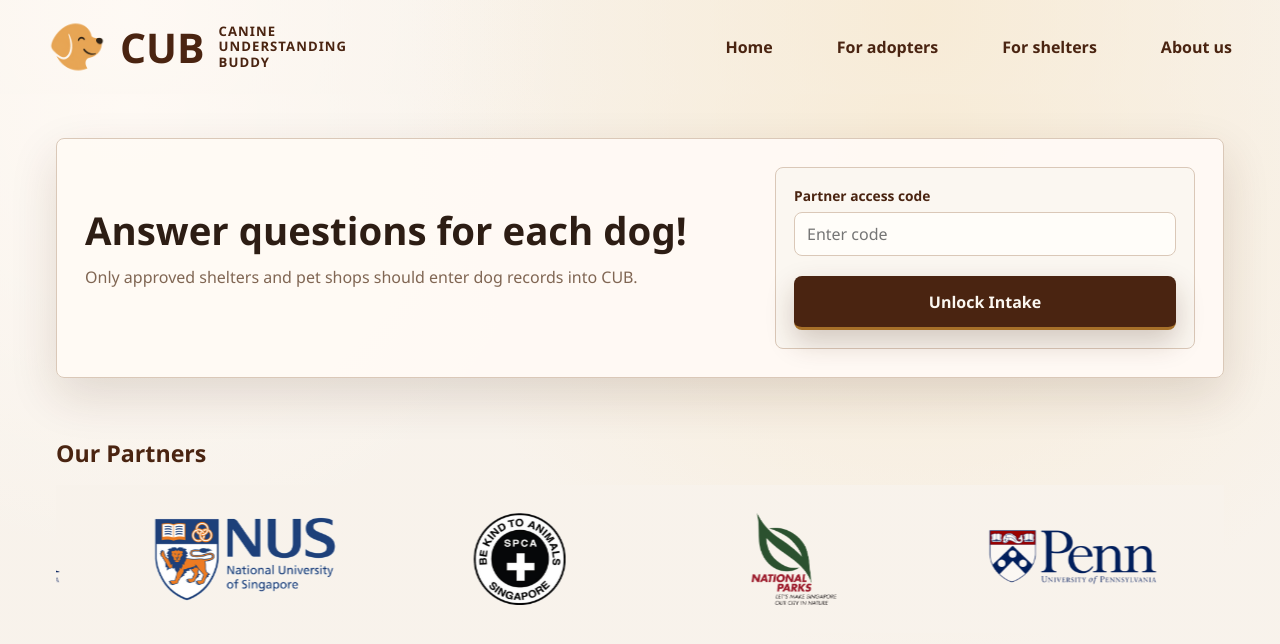
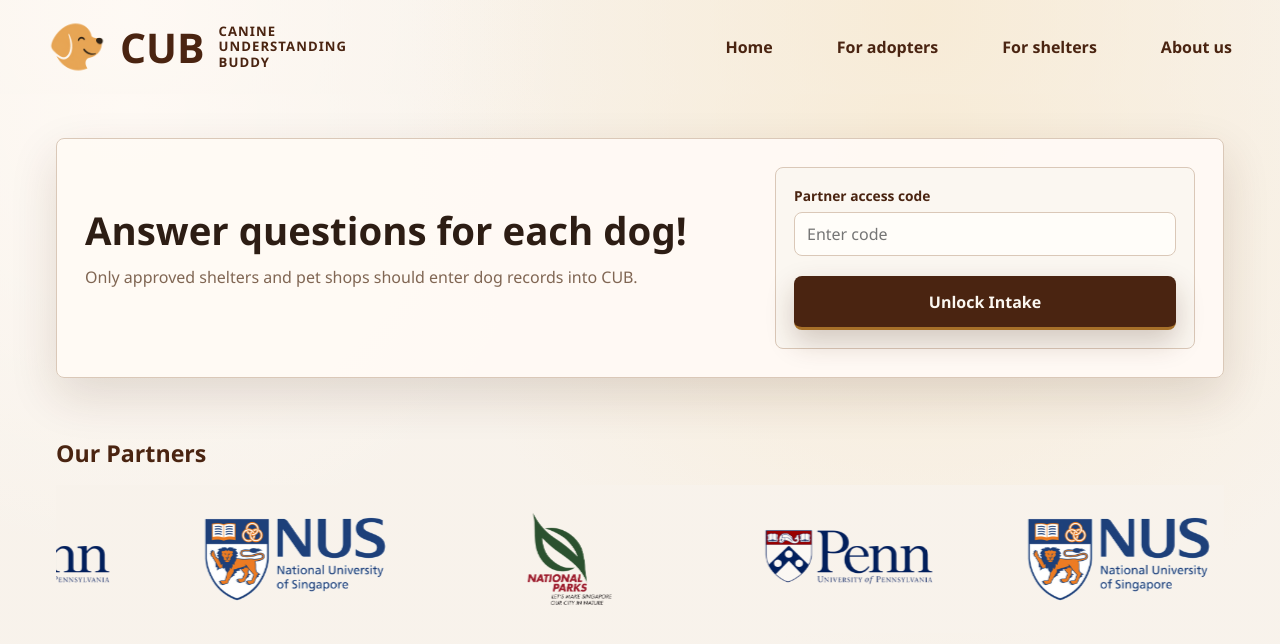
Before and after one commit to yjjrun/CUB, a React (Vite) app: page /partner in a window 1280 px wide. Shown: the top 644 px of the page. Built offline with nearby package versions, Linux system fonts and the light colour scheme.

Commit message:
Update team page and partner logos

```diff
--- a/src/App.jsx
+++ b/src/App.jsx
@@ -35,7 +35,7 @@ const SEO = {
   team: {
     path: "/about/team",
     title: "Our Team | CUB",
-    description: "Meet the people and partners behind CUB's behaviour-informed dog adoption matching platform.",
+    description: "Meet the student team behind CUB's behaviour-informed dog adoption matching platform.",
   },
   admin: {
     path: "/admin",
--- a/src/components/Partners.jsx
+++ b/src/components/Partners.jsx
@@ -1,7 +1,6 @@
 const PARTNERS = [
   { name: "University of Pennsylvania", logo: "/assets/partners/penn.png" },
   { name: "National University of Singapore", logo: "/assets/partners/nus.png" },
-  { name: "SPCA Singapore", logo: "/assets/partners/spca-singapore.png" },
   { name: "National Parks Board", logo: "/assets/partners/national-parks.png" },
 ];
 
--- a/src/pages/TeamPage.jsx
+++ b/src/pages/TeamPage.jsx
@@ -1,36 +1,51 @@
 export default function TeamPage() {
+  const team = [
+    {
+      name: "Jiarun",
+      role: "Founder & Head of Research",
+      bio:
+        "As a student passionate about both cognitive and data science, Jiarun hopes to build practical tools that tackle real-world problems and improve how humans make decisions. After raising two dogs with vastly different personalities, Jiarun learnt that successful pet ownership depends not simply on choosing the right breed, but on understanding the unique behavioural traits, needs, and temperament of each individual dog. This inspired CUB: a platform designed to help every dog find a loving and compatible home while encouraging more informed and responsible pet ownership.",
+    },
+    {
+      name: "Julie",
+      role: "Head of Data",
+      bio:
+        "Julie believes animals have shown her that every life deserves patience, compassion, and the opportunity to belong. As a student in Computing, she hopes to harness data and artificial intelligence to make the pet adoption process more personalised and evidence-based, empowering shelters and adopters to build lasting relationships founded on understanding and long-term success.",
+    },
+    {
+      name: "Ethan",
+      role: "Head of Outreach",
+      bio:
+        "Ethan is fascinated by biology because no two minds are shaped in quite the same way. Genetics, environment, and experience combine to make every dog's temperament unique. Through CUB, Ethan hopes to use behavioural data to match dogs with suitable owners, moving beyond guesswork toward pairings built on compatibility. He also wants to help owners and their dogs grow together through personalised training, enrichment, and long-term support.",
+    },
+    {
+      name: "Kiera",
+      role: "Head of Operations",
+      bio:
+        "Kiera sees even personal choices, like adopting a dog, as shaped by wider systems of information, responsibility, and social behaviour. Through CUB, she hopes to help prospective owners make better-informed decisions while fostering a culture of responsible pet ownership, building toward a society that treats adoption as a lasting commitment.",
+    },
+  ];
+
   return (
     <main className="screen team-page">
       <header className="faq-page-head">
         <h1>Our Team</h1>
         <p>
-          CUB is built with input from people who care about better dog-adoption outcomes,
-          thoughtful behaviour matching, and clearer expectations before adoption.
+          CUB is built by students combining behavioural research, data, outreach, and operations
+          to help more dogs find homes where they can truly thrive.
         </p>
       </header>
 
       <section className="team-section" aria-label="CUB team">
-        <article className="team-row">
-          <h2>Jiarun Yang</h2>
-          <p>
-            Founder of CUB, focused on helping adopters and shelters make more informed,
-            behaviour-aware matches.
-          </p>
-        </article>
-        <article className="team-row">
-          <h2>Research Collaborators</h2>
-          <p>
-            CUB draws on established canine behaviour research and collaboration with academic
-            researchers to keep the matching system grounded in real behavioural traits.
-          </p>
-        </article>
-        <article className="team-row">
-          <h2>Shelter & Pet Partners</h2>
-          <p>
-            Partner organisations help turn dog behaviour information into practical profiles
-            that adopters can understand before meeting a dog.
-          </p>
-        </article>
+        {team.map((member) => (
+          <article className="team-row" key={member.name}>
+            <div>
+              <h2>{member.name}</h2>
+              <p className="team-role">{member.role}</p>
+            </div>
+            <p>{member.bio}</p>
+          </article>
+        ))}
       </section>
     </main>
   );
--- a/src/styles.css
+++ b/src/styles.css
@@ -913,6 +913,14 @@ img {
   margin: 0;
   color: var(--coffee);
   font-size: 1.1rem;
+  line-height: 1.35;
+}
+
+.team-row .team-role {
+  margin-top: 6px;
+  color: var(--sage);
+  font-size: 0.9rem;
+  font-weight: 800;
   line-height: 1.35;
 }
 
```
